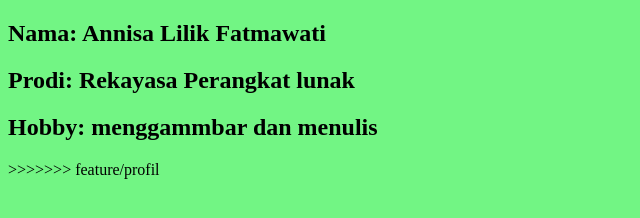
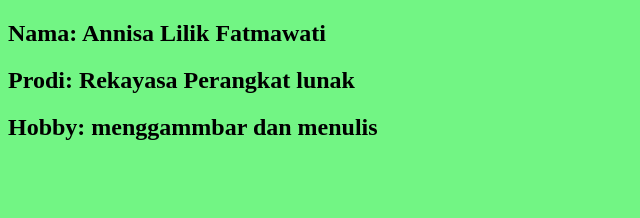
Before and after one commit to nicoleflcy/repo-annis, a plain HTML site: page index.html in a window 1280 px wide. Shown: the whole page, without its empty margins (0-640 px from the left). Drawn offline with Linux system fonts and the light colour scheme.

Commit message:
Update index.html

```diff
--- a/index.html
+++ b/index.html
@@ -12,6 +12,5 @@
 
     <h2>Prodi: Rekayasa Perangkat lunak</h2>
     <h2>Hobby: menggammbar dan menulis</h2>
->>>>>>> feature/profil
 </body>
 </html>
```
